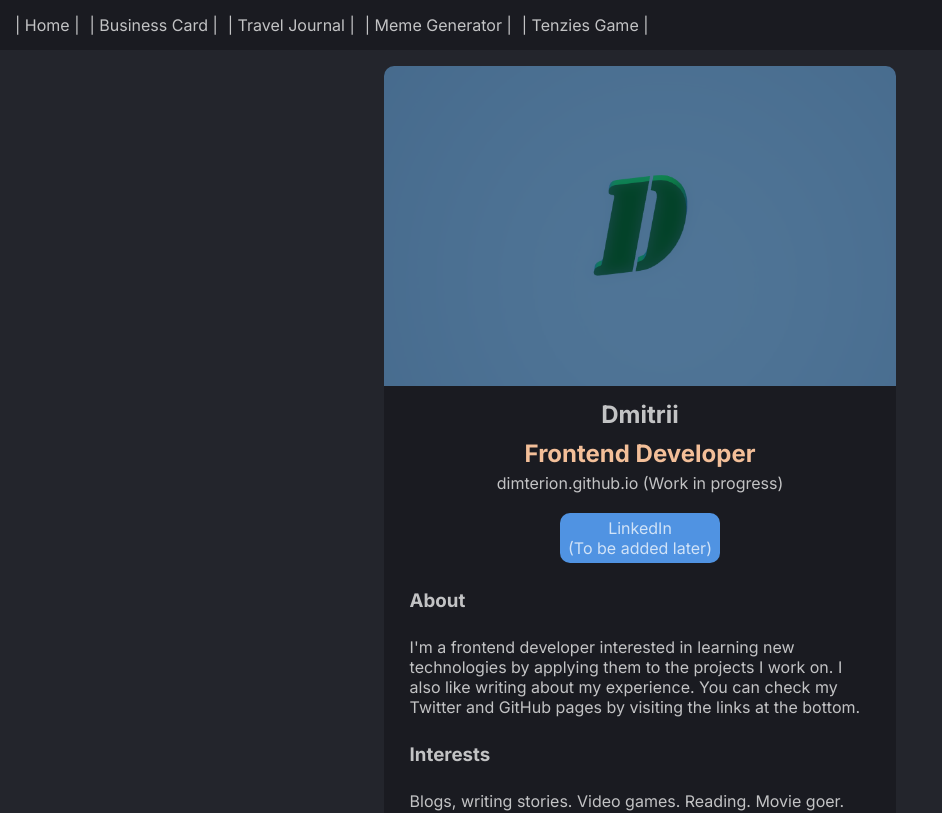
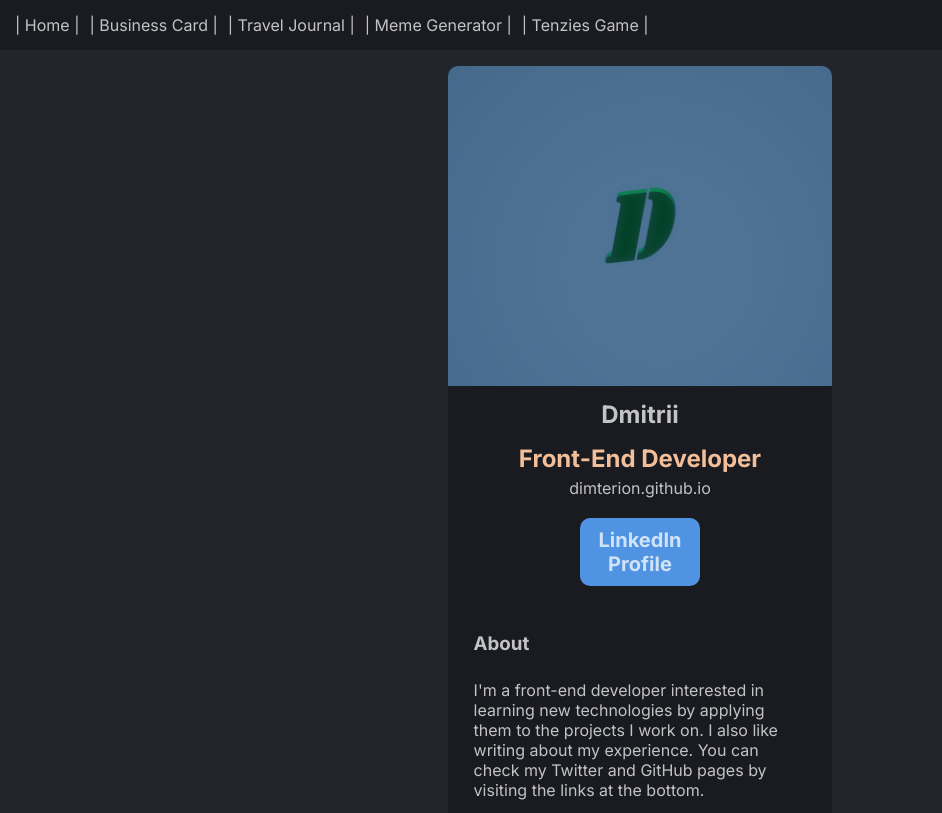
Before and after one commit to Dimterion/React-projects, a React (Create React App) app: page /business-card in a window 1280 px wide. Shown: the top 813 px of the page, without its empty margins (0-942 px from the left). Built offline with nearby package versions, Linux system fonts and the light colour scheme.

Commit message:
Adjusted links and styles.

```diff
--- a/src/Pages/BusinessCard/BusinessCard.js
+++ b/src/Pages/BusinessCard/BusinessCard.js
@@ -7,35 +7,49 @@ function BusinessCard() {
   return (
     <section className="businessCard-section">
       <img className="profile-image" src={avatar} alt="Avatar" />
-      <div>
+      <div className="profile-header">
         <h1 className="profile-title">Dmitrii</h1>
-        <h2 className="profile-subtitle">Frontend Developer</h2>
-        <a className="profile-link" href="https://dimterion.github.io/">
-          dimterion.github.io (Work in progress)
+        <h2 className="profile-subtitle">Front-End Developer</h2>
+        <a
+          className="profile-link"
+          href="https://dimterion.github.io/"
+          target="_blank"
+          rel="noreferrer"
+        >
+          dimterion.github.io
         </a>
-      </div>
-      <div className="profile-contact-btn">
-        LinkedIn<br></br>(To be added later)
+        <a
+          className="profile-contact-btn"
+          href="https://www.linkedin.com/in/dmitrii-p/"
+          target="_blank"
+          rel="noreferrer"
+        >
+          LinkedIn Profile
+        </a>
       </div>
       <div>
         <h3 className="profile-text-title">About</h3>
         <p className="profile-text">
-          I'm a frontend developer interested in learning new technologies by
+          I'm a front-end developer interested in learning new technologies by
           applying them to the projects I work on. I also like writing about my
           experience. You can check my Twitter and GitHub pages by visiting the
           links at the bottom.
         </p>
         <h3 className="profile-text-title">Interests</h3>
         <p className="profile-text">
-          Blogs, writing stories. Video games. Reading. Movie goer. Random walks
-          while listening to podcasts or music.
+          Blogs, writing (technical writing / stories). Video games. Reading.
+          Random walks. Podcasts & music. PC building & hardware.
         </p>
       </div>
       <div className="profile-footer">
-        <a href="https://twitter.com/Dimterion">
+        <a
+          href="https://twitter.com/Dimterion"
+          target="_blank"
+          rel="noreferrer"
+        >
           <img src={twitterIcon} alt="Twitter icon" />
         </a>
-        <a href="https://github.com/Dimterion">
+        <a href="https://github.com/Dimterion" target="_blank" rel="noreferrer">
           <img src={gitHubIcon} alt="GitHub icon" />
         </a>
       </div>
--- a/src/Pages/BusinessCard/businessCard.css
+++ b/src/Pages/BusinessCard/businessCard.css
@@ -1,10 +1,15 @@
 .businessCard-section {
   margin: 2vh auto;
-  width: 40vw;
+  width: 30vw;
   text-align: center;
   background-color: var(--secondaryColor);
   color: var(--textLight);
   border-radius: 10px;
+}
+
+.profile-header {
+  display: flex;
+  flex-flow: column nowrap;
 }
 
 .profile-image {
@@ -24,6 +29,8 @@
 }
 
 .profile-link {
+  width: 150px;
+  margin: auto;
   text-decoration: none;
   color: var(--textLight);
 }
@@ -34,17 +41,21 @@
 
 .profile-contact-btn {
   background-color: var(--buttonColor);
-  width: 150px;
+  color: var(--textLight);
+  width: 100px;
   margin: 20px auto;
-  padding: 5px;
+  padding: 10px;
   border-radius: 10px;
   transition: 0.5s;
   cursor: pointer;
+  text-decoration: none;
+  font-size: 1.25rem;
+  font-weight: bold;
 }
 
 .profile-contact-btn:hover {
-  background-color: #fff;
-  color: var(--buttonColor);
+  box-shadow: 0 2px 0 var(--textGolden);
+  color: var(--textGolden);
   transition: 0.5s;
 }
 
@@ -73,7 +84,22 @@
   height: 50px;
 }
 
+.profile-footer a {
+  transition: 0.5s;
+}
+
+.profile-footer a:hover {
+  opacity: 0.5;
+  transition: 0.5s;
+}
+
 @media (max-width: 992px) {
+  .businessCard-section {
+    width: 50vw;
+  }
+}
+
+@media (max-width: 768px) {
   .businessCard-section {
     width: 90vw;
   }
--- a/src/Pages/TravelJournal/travelJournal.css
+++ b/src/Pages/TravelJournal/travelJournal.css
@@ -1,7 +1,7 @@
 .travelJournal-section {
   background-color: #fff;
   border-radius: 10px;
-  margin: 3vw;
+  margin: 5vh 15vw;
   padding-bottom: 5px;
 }
 
@@ -27,3 +27,9 @@
   font-size: 1.25rem;
   margin: 0 5px;
 }
+
+@media (max-width: 992px) {
+  .travelJournal-section {
+    margin: 5vw;
+  }
+}
--- a/src/assets/travelData.js
+++ b/src/assets/travelData.js
@@ -3,7 +3,7 @@ export const travelData = [
     id: "1",
     title: "Étretat",
     location: "France, Normandy",
-    googleMapsUrl: "https://goo.gl/maps/bzVLGuv3zfAvnYey8",
+    googleMapsUrl: "https://goo.gl/maps/XnQizD8L2RaFxQUy7",
     description:
       "Étretat is a commune in the Seine-Maritime department in the Normandy region of Northwestern France. It is a tourist and farming town situated about 32 km (20 mi) northeast of Le Havre. It is located on the coast of the Pays de Caux area.",
     imageUrl:
@@ -13,7 +13,7 @@ export const travelData = [
     id: "2",
     title: "La Rochelle",
     location: "France, Nouvelle-Aquitaine",
-    googleMapsUrl: "https://goo.gl/maps/uzCSpyiiotd9MF8NA",
+    googleMapsUrl: "https://goo.gl/maps/o2BVzuu4to1hSC9U7",
     description:
       "La Rochelle is a city on the west coast of France and a seaport on the Bay of Biscay, a part of the Atlantic Ocean. It is the capital of the Charente-Maritime department. It is the most populated commune in the department and ranks fifth in the New Aquitaine region after Bordeaux, the regional capital, Limoges, Poitiers and Pau.",
     imageUrl:
@@ -23,7 +23,7 @@ export const travelData = [
     id: "3",
     title: "Mont-Saint-Michel",
     location: "France, Normandy",
-    googleMapsUrl: "https://goo.gl/maps/MHS12AdFzjxSt3Ub8",
+    googleMapsUrl: "https://goo.gl/maps/mG5wUeHtX9ZyMF2v8",
     startDate: "12 Jan, 2021",
     endDate: "24 Jan, 2021",
     description:
--- a/src/components/Meme/meme.css
+++ b/src/components/Meme/meme.css
@@ -44,6 +44,7 @@
 
 .meme-image-container {
   position: relative;
+  margin: 0 5px;
 }
 
 .meme-text {
@@ -67,3 +68,9 @@
 .top {
   top: 0;
 }
+
+@media (max-width: 992px) {
+  .meme-text {
+    font-size: 1rem;
+  }
+}
--- a/src/components/TravelCard/TravelCard.js
+++ b/src/components/TravelCard/TravelCard.js
@@ -14,7 +14,12 @@ function TravelCard(props) {
             <i className="fa-solid fa-location-dot"></i>
             {props.location}
           </h3>
-          <a className="location-link" href={props.googleMapsUrl}>
+          <a
+            className="location-link"
+            href={props.googleMapsUrl}
+            target="_blank"
+            rel="noreferrer"
+          >
             View on Google Maps
           </a>
         </div>
```
